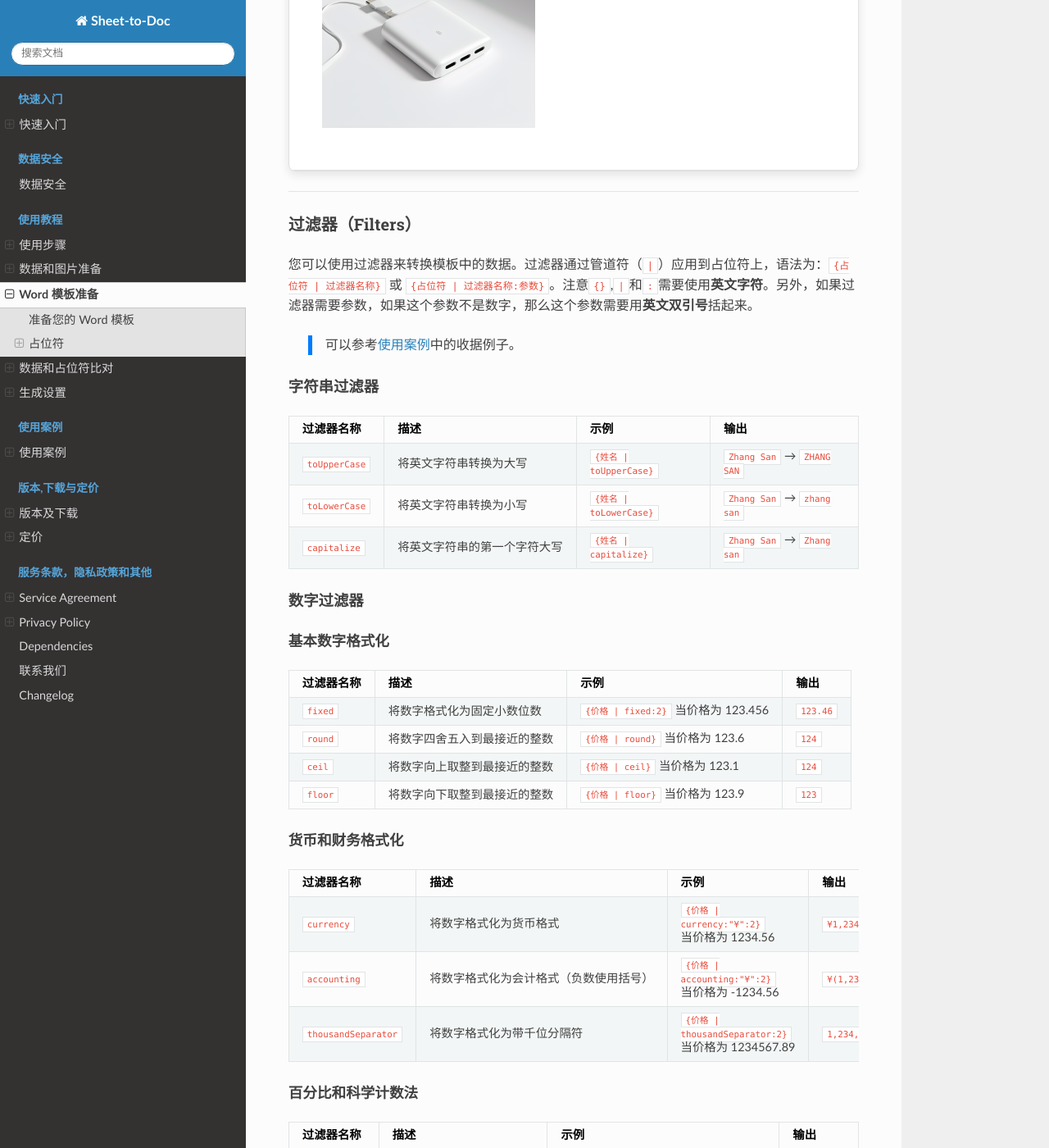
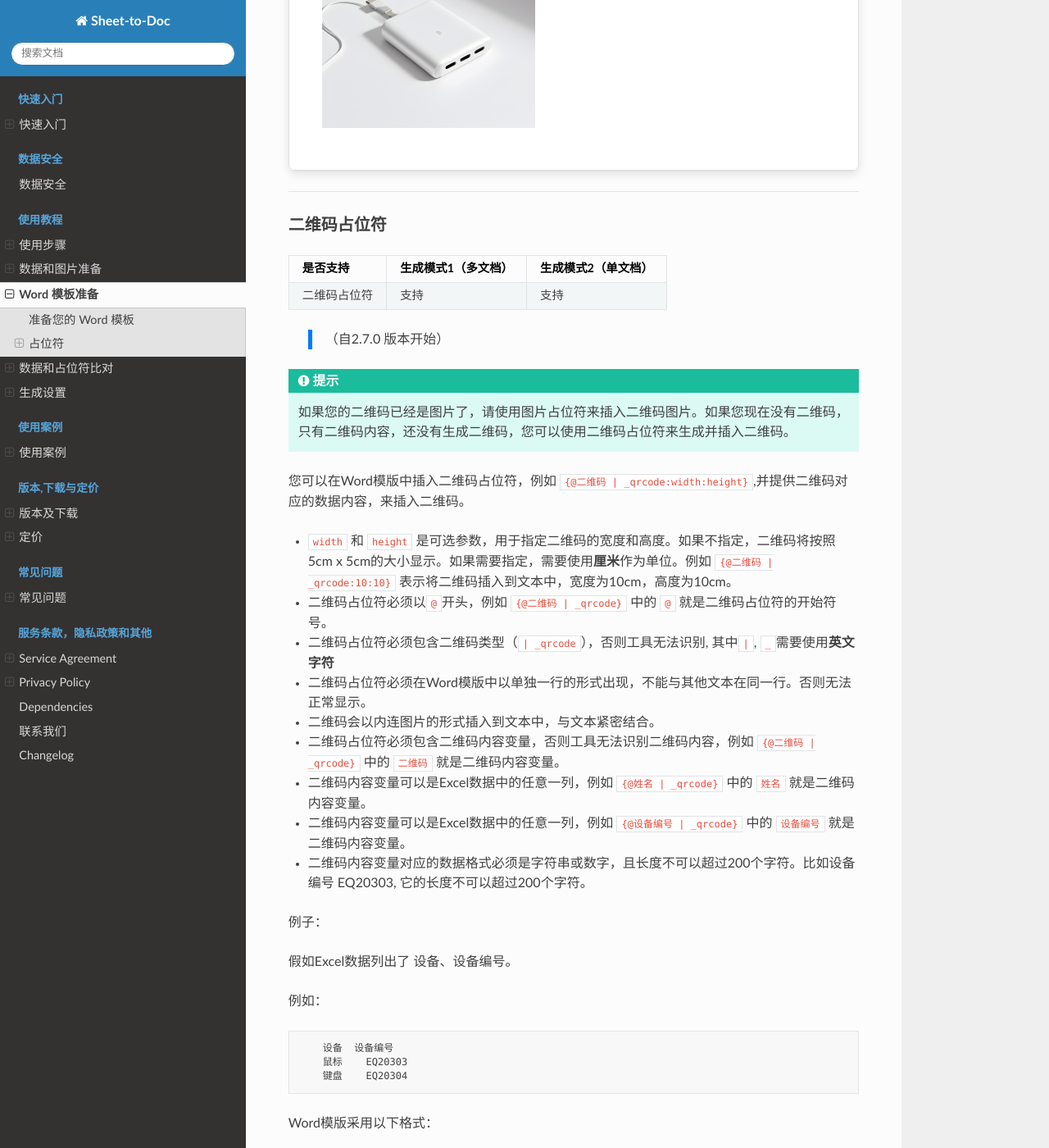
Before and after one commit to he-yang/sheet-to-doc-zh-cn, a Sphinx documentation site: the page built from source/WordTemplate.md, in a window 1280 px wide and 1400 px high, scrolled down 13449 px. Shown: the whole window at 82% size. Built offline with Sphinx 7.4.7 and the Read the Docs theme 3.1.0, drawn with Linux system fonts in a browser that asks for light colours; some of the changed text lies outside the part shown.

Commit message:
update to 2.7

````diff
--- a/source/WordTemplate.md
+++ b/source/WordTemplate.md
@@ -525,6 +525,76 @@ Word模版采用以下格式：
 
 ---
 
+### 二维码占位符
+
+| 是否支持 | 生成模式1（多文档） | 生成模式2（单文档） |
+| :--- | :---: | :---: |
+| 二维码占位符 | 支持 | 支持 |
+
+> （自2.7.0 版本开始）
+
+:::{hint}
+如果您的二维码已经是图片了，请使用图片占位符来插入二维码图片。如果您现在没有二维码，只有二维码内容，还没有生成二维码，您可以使用二维码占位符来生成并插入二维码。
+:::
+
+您可以在Word模版中插入二维码占位符，例如 `{@二维码 | _qrcode:width:height}`,并提供二维码对应的数据内容，来插入二维码。
+
+- `width` 和 `height` 是可选参数，用于指定二维码的宽度和高度。如果不指定，二维码将按照5cm x 5cm的大小显示。如果需要指定，需要使用**厘米**作为单位。例如 `{@二维码 | _qrcode:10:10}` 表示将二维码插入到文本中，宽度为10cm，高度为10cm。
+- 二维码占位符必须以`@`开头，例如 `{@二维码 | _qrcode}` 中的 `@` 就是二维码占位符的开始符号。
+- 二维码占位符必须包含二维码类型（`| _qrcode`），否则工具无法识别, 其中`|`, `_`需要使用**英文字符**
+- 二维码占位符必须在Word模版中以单独一行的形式出现，不能与其他文本在同一行。否则无法正常显示。
+- 二维码会以内连图片的形式插入到文本中，与文本紧密结合。
+- 二维码占位符必须包含二维码内容变量，否则工具无法识别二维码内容，例如 `{@二维码 | _qrcode}` 中的 `二维码` 就是二维码内容变量。
+- 二维码内容变量可以是Excel数据中的任意一列，例如 `{@姓名 | _qrcode}` 中的 `姓名` 就是二维码内容变量。
+- 二维码内容变量可以是Excel数据中的任意一列，例如 `{@设备编号 | _qrcode}` 中的 `设备编号` 就是二维码内容变量。
+- 二维码内容变量对应的数据格式必须是字符串或数字，且长度不可以超过200个字符。比如设备编号 EQ20303, 它的长度不可以超过200个字符。
+
+例子：
+
+假如Excel数据列出了 设备、设备编号。
+
+例如：
+```
+    设备  设备编号
+    鼠标    EQ20303
+    键盘    EQ20304
+```
+
+Word模版采用以下格式：
+
+---
+<div class="word-document">
+
+{#data}
+
+{设备}
+
+{@设备编号 | _qrcode}
+
+{/data}
+
+</div>
+
+---
+
+
+生成模式2下，会生成如下文档：
+
+---
+<div class="word-document">
+
+鼠标
+
+![鼠标二维码](_static/qrcodemouse.png)
+
+键盘
+
+![键盘二维码](_static/qrcodekeyboard.png)
+
+
+</div>
+
+---
 
 
 ### 过滤器（Filters）
--- a/source/conf.py
+++ b/source/conf.py
@@ -9,7 +9,7 @@
 project = 'Sheet-to-Doc'
 copyright = '2022~2026, WTSolutions'
 author = 'WTSolutions'
-release = '2.6.3.0'
+release = '2.7.0.0'
 
 # -- General configuration ---------------------------------------------------
 # https://www.sphinx-doc.org/en/master/usage/configuration.html#general-configuration
--- a/source/index.rst
+++ b/source/index.rst
@@ -61,6 +61,12 @@
    Download.md
    Pricing.md
 
+.. toctree::
+   :maxdepth: 2
+   :caption: 常见问题
+   :name: faq
+
+   FAQ.md
 
 .. toctree::
    :maxdepth: 1
````
Also changed, not shown: source/FAQ.md (added, +30 -0 lines), source/_static/qrcodekeyboard.png (added), source/_static/qrcodemouse.png (added).
